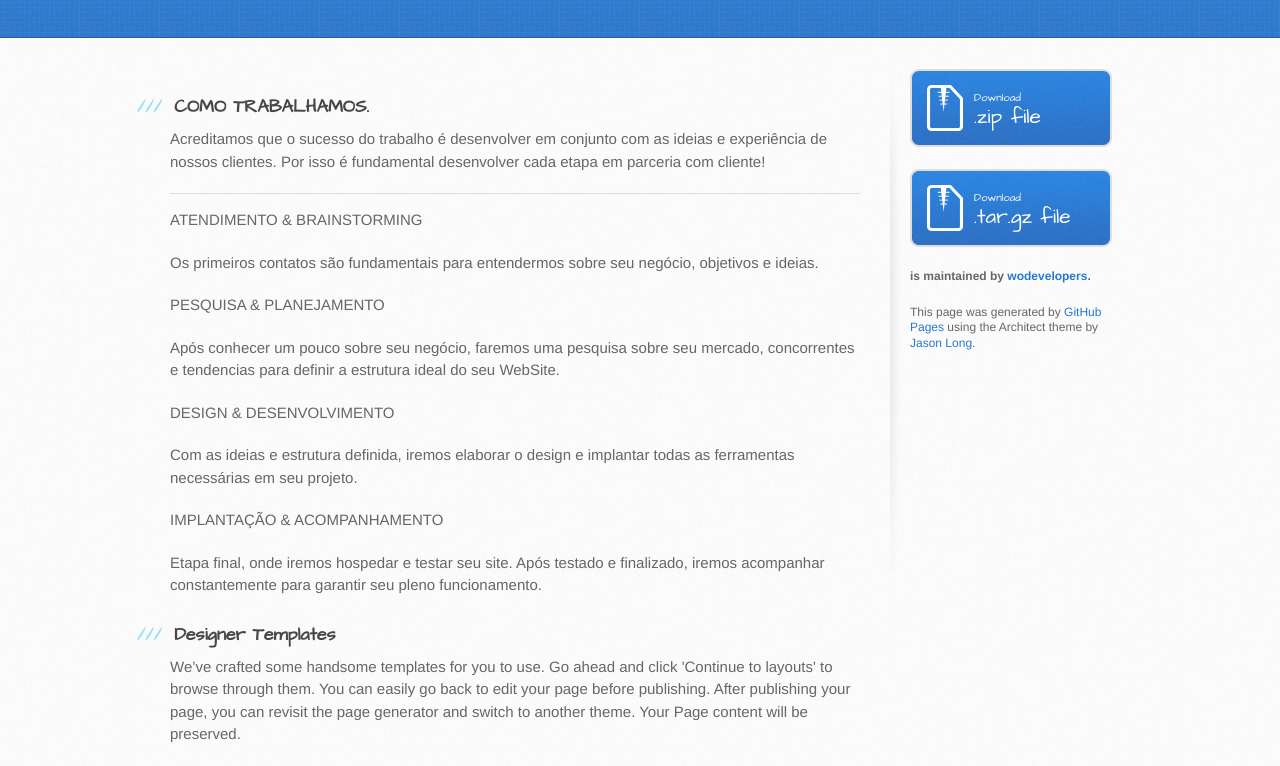
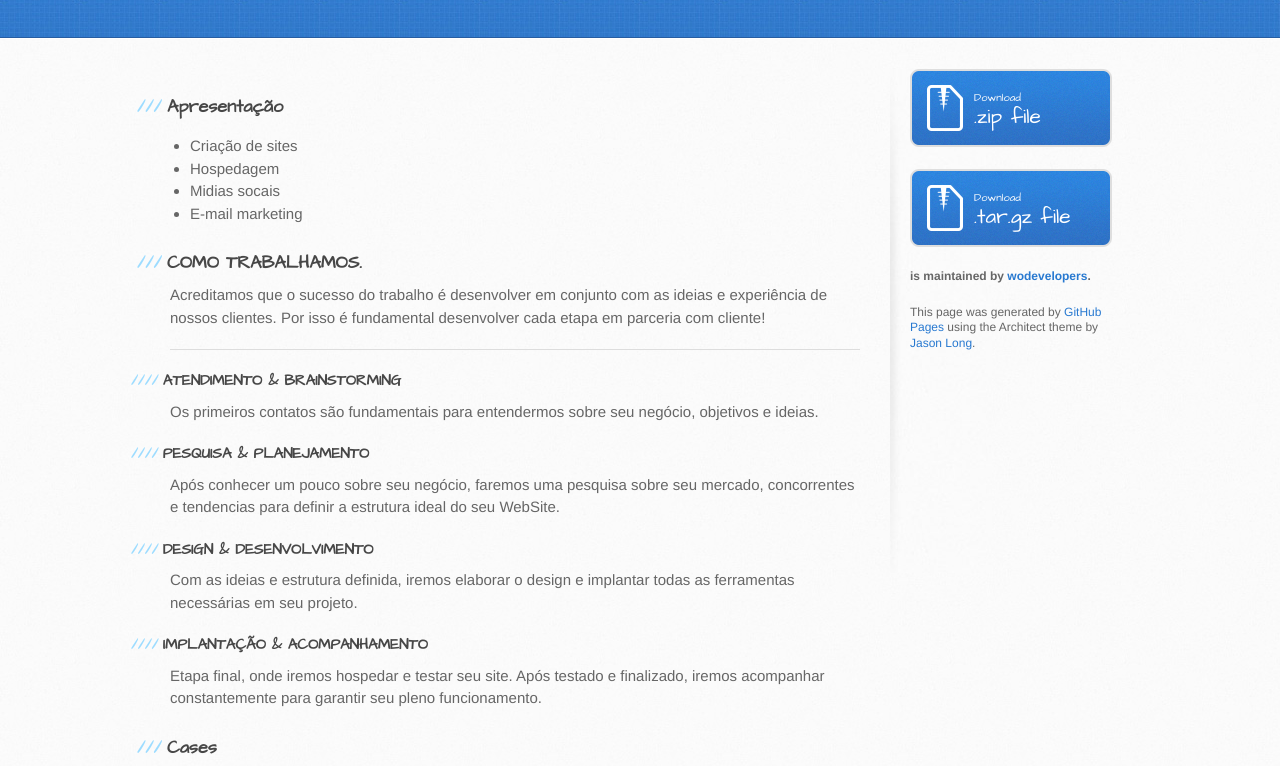
Before and after one commit to wodevelopers/site, a plain HTML site: page index.html in a window 1280 px wide. Shown: the part 163-929 px from the top of the page. Drawn offline with Linux system fonts and the light colour scheme.

Commit message:
Update index.html

```diff
--- a/index.html
+++ b/index.html
@@ -28,37 +28,37 @@
     <div id="content-wrapper">
       <div class="inner clearfix">
         <section id="main-content">
-          <h3>
-<a id="welcome-to-github-pages" class="anchor" href="#welcome-to-github-pages" aria-hidden="true"><span aria-hidden="true" class="octicon octicon-link"></span></a>COMO TRABALHAMOS.</h3>
 
-<p>Acreditamos que o sucesso do trabalho é desenvolver em conjunto com as ideias e experiência de nossos clientes.
-Por isso é fundamental desenvolver cada etapa em parceria com cliente!</p>
-<hr />
-<p>ATENDIMENTO & BRAINSTORMING</p>
+          <h3><a id="designer-templates" class="anchor" href="#designer-templates" aria-hidden="true"><span aria-hidden="true" class="octicon octicon-link"></span></a>Apresentação</h3>
+          <ul>
+            <li>Criação de sites</li>
+            <li>Hospedagem</li>
+            <li>Midias socais</li>
+            <li>E-mail marketing</li>
+          </ul>
 
-<p>Os primeiros contatos são fundamentais para entendermos sobre seu negócio, objetivos e ideias.</p>
-<p>PESQUISA & PLANEJAMENTO<p>
+          <h3><a id="welcome-to-github-pages" class="anchor" href="#welcome-to-github-pages" aria-hidden="true"><span aria-hidden="true" class="octicon octicon-link"></span></a>COMO TRABALHAMOS.</h3>
 
-<p>Após conhecer um pouco sobre seu negócio, faremos uma pesquisa sobre seu mercado, concorrentes e tendencias para definir a estrutura ideal do seu WebSite.</p>
-<p>DESIGN & DESENVOLVIMENTO</p>
+          <p>Acreditamos que o sucesso do trabalho é desenvolver em conjunto com as ideias e experiência de nossos clientes. Por isso é fundamental desenvolver cada etapa em parceria com cliente!</p>
+          <hr />
+          <h4>ATENDIMENTO & BRAINSTORMING</h4>
+          <p>Os primeiros contatos são fundamentais para entendermos sobre seu negócio, objetivos e ideias.</p>
 
-<p>Com as ideias e estrutura definida, iremos elaborar o design e implantar todas as ferramentas necessárias em seu projeto.</p>
-<p>IMPLANTAÇÃO & ACOMPANHAMENTO</p>
+          <h4>PESQUISA & PLANEJAMENTO</h4>
+          <p>Após conhecer um pouco sobre seu negócio, faremos uma pesquisa sobre seu mercado, concorrentes e tendencias para definir a estrutura ideal do seu WebSite.</p>
 
-<p>Etapa final, onde iremos hospedar e testar seu site. Após testado e finalizado, iremos acompanhar constantemente para garantir seu pleno funcionamento.</p>
+          <h4>DESIGN & DESENVOLVIMENTO</h4>
+          <p>Com as ideias e estrutura definida, iremos elaborar o design e implantar todas as ferramentas necessárias em seu projeto.</p>
 
-<h3>
-<a id="designer-templates" class="anchor" href="#designer-templates" aria-hidden="true"><span aria-hidden="true" class="octicon octicon-link"></span></a>Designer Templates</h3>
+          <h4>IMPLANTAÇÃO & ACOMPANHAMENTO</h4>
+          <p>Etapa final, onde iremos hospedar e testar seu site. Após testado e finalizado, iremos acompanhar constantemente para garantir seu pleno funcionamento.</p>
 
-<p>We’ve crafted some handsome templates for you to use. Go ahead and click 'Continue to layouts' to browse through them. You can easily go back to edit your page before publishing. After publishing your page, you can revisit the page generator and switch to another theme. Your Page content will be preserved.</p>
 
-<h3>
-<a id="creating-pages-manually" class="anchor" href="#creating-pages-manually" aria-hidden="true"><span aria-hidden="true" class="octicon octicon-link"></span></a>Creating pages manually</h3>
+<h3><a id="creating-pages-manually" class="anchor" href="#creating-pages-manually" aria-hidden="true"><span aria-hidden="true" class="octicon octicon-link"></span></a>Cases</h3>
 
 <p>If you prefer to not use the automatic generator, push a branch named <code>gh-pages</code> to your repository to create a page manually. In addition to supporting regular HTML content, GitHub Pages support Jekyll, a simple, blog aware static site generator. Jekyll makes it easy to create site-wide headers and footers without having to copy them across every page. It also offers intelligent blog support and other advanced templating features.</p>
 
-<h3>
-<a id="authors-and-contributors" class="anchor" href="#authors-and-contributors" aria-hidden="true"><span aria-hidden="true" class="octicon octicon-link"></span></a>Authors and Contributors</h3>
+<h3><a id="authors-and-contributors" class="anchor" href="#authors-and-contributors" aria-hidden="true"><span aria-hidden="true" class="octicon octicon-link"></span></a>Orçamento</h3>
 
 <p>You can <a href="https://help.github.com/articles/basic-writing-and-formatting-syntax/#mentioning-users-and-teams" class="user-mention">@mention</a> a GitHub username to generate a link to their profile. The resulting <code>&lt;a&gt;</code> element will link to the contributor’s GitHub Profile. For example: In 2007, Chris Wanstrath (<a href="https://github.com/defunkt" class="user-mention">@defunkt</a>), PJ Hyett (<a href="https://github.com/pjhyett" class="user-mention">@pjhyett</a>), and Tom Preston-Werner (<a href="https://github.com/mojombo" class="user-mention">@mojombo</a>) founded GitHub.</p>
 
```
